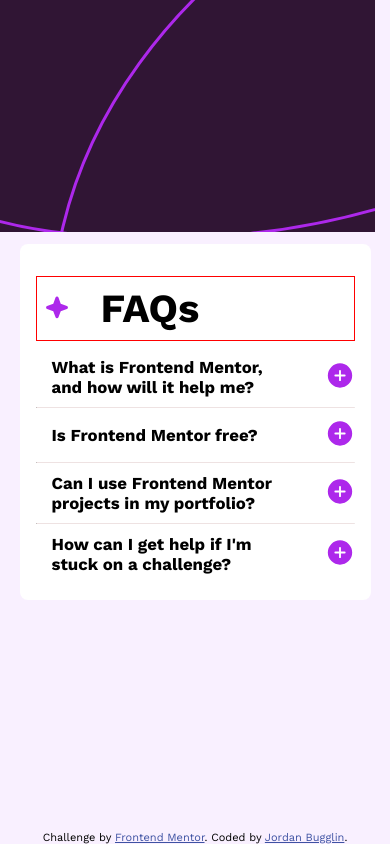
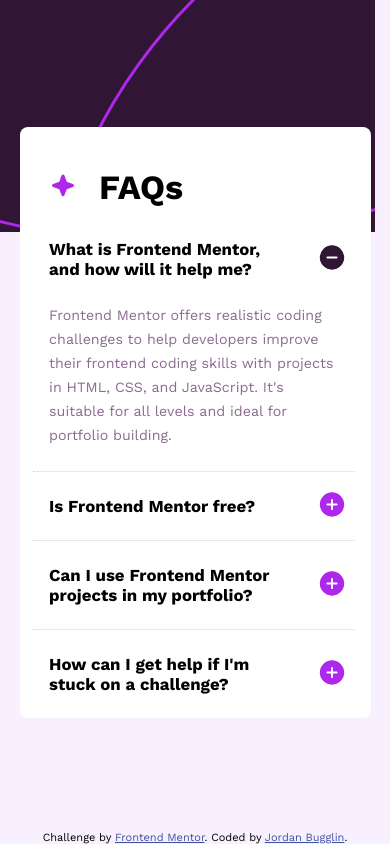
Before and after one commit to Jbugglin/faqAccordion, a plain HTML site: page index.html in a window 390 px wide. Drawn offline with nearby package versions, Linux system fonts and the light colour scheme.

Commit message:
Last update of Mobile view
I set the first accordion option to the open class so that it will be by default the first one open. I also adjusted some of the margin in the p tags and adjusted the h1.

```diff
--- a/index.html
+++ b/index.html
@@ -26,7 +26,7 @@
         </header>
 
         <article>
-            <details name="accordion">
+            <details name="accordion" open>
                 <summary>
                     <h2 class=>What is Frontend Mentor, and how will it help me?</h2>
                     </div>
--- a/style.css
+++ b/style.css
@@ -32,7 +32,8 @@
     border-radius: 0.5rem;
     width: 90%;
     height: fit-content;
-    padding: 1rem;
+    max-height: 80%;
+    padding: 1rem 1rem 0rem 0.85rem;
     background-color: var(--white);
 }
 
@@ -42,27 +43,28 @@
     font-size: 1.25rem;
     font-weight: 700;
     margin: 1rem 0rem;
-    border: 1px solid red;
 }
 
 h1 {
-    margin: 0.5rem 1.5rem;
+    margin: 0.5rem 1rem;
+    font-size: 2.125rem;
 }
 
 header::before {
     content: url(./assets/images/icon-star.svg);
     transform: scale(0.625);
-    margin: 0.5rem 0rem;
+    margin: 0rem 0rem 0rem 0.625rem;
 }
 
 details summary>* {
     display: inline;
-    margin: 0rem 1rem;
+    margin: 0.5rem 1rem;
     width: 75%;
 }
 
 details summary::after {
     content: url(./assets/images/icon-plus.svg);
+    margin: 0rem 0.5rem 0rem 0rem;
 }
 
 details[open] summary::after {
@@ -76,7 +78,7 @@
     align-items: center;
     font-size: 0.70rem;
     font-weight: 600;
-    margin: 0.625rem 0rem;
+    margin: 1rem 0rem;
 }
 
 h2:hover {
@@ -88,13 +90,13 @@
     font-size: 0.89rem;
     font-weight: 400;
     color: var(--grayishPurple);
-    margin: 1rem 1rem;
+    margin: 1rem 1rem 1.5rem;
     line-height: 1.5rem;
 }
 
 hr {
     width: 100%;
-    border-top: 0.75px solid rgb(238, 226, 226);
+    border-top: 1px solid rgba(239, 229, 229, 0.932);
     border-bottom: none;
 }
 
```
